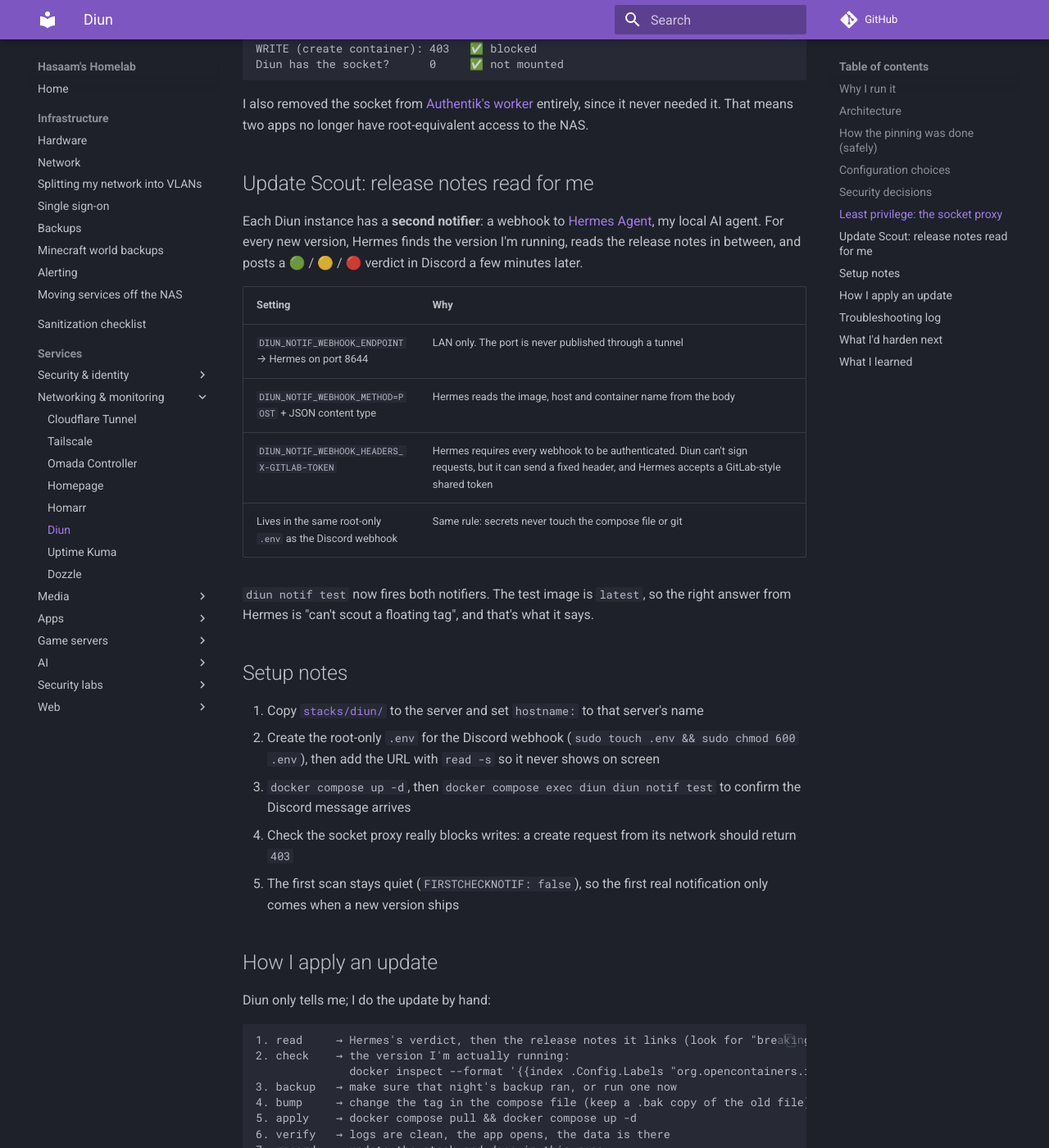
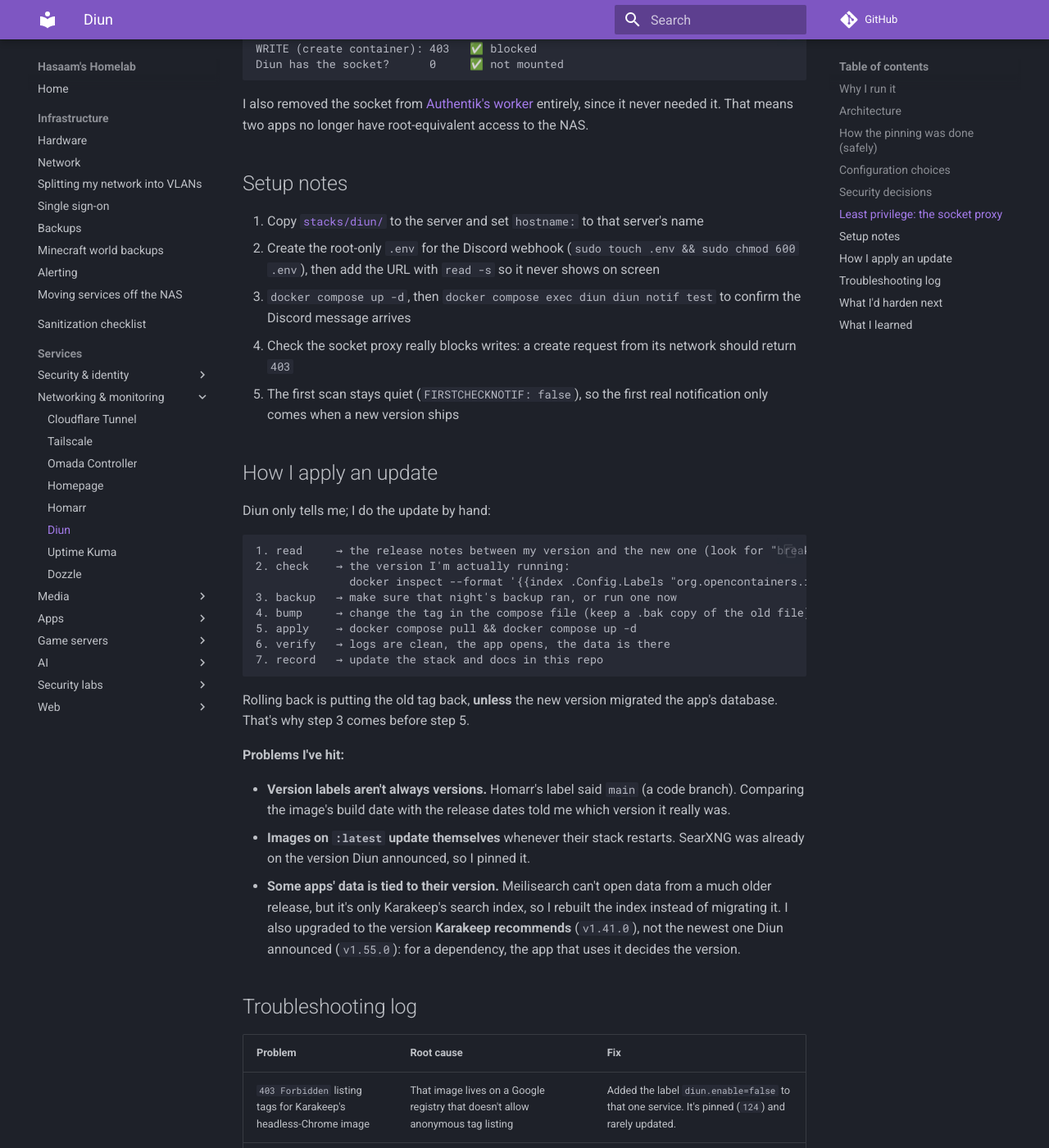
Before and after one commit to Shineori/homelab, an MkDocs documentation site: the page built from docs/services/diun.md, in a window 1280 px wide and 1400 px high, scrolled down 4118 px. Shown: the whole window at 82% size. Built offline with MkDocs 1.6.1 and Material for MkDocs 9.7.7, drawn with Linux system fonts in a browser that asks for light colours; comment, search, counter and statistics services are not loaded; some of the changed text lies outside the part shown.

Commit message:
Diun page: remove the retired Hermes release-notes webhook
Hermes Agent is gone, and both Diun instances now only notify Discord,
so the docs drop the Update Scout section, the Hermes mention in the
Exposed row, and the Hermes steps in the update routine and harden-next list.

````diff
--- a/docs/services/diun.md
+++ b/docs/services/diun.md
@@ -7,7 +7,7 @@
 | **Host** | ShiNAS + ShineoriServer (one instance on each) |
 | **Category** | Networking & monitoring |
 | **Status** | 🟢 running |
-| **Exposed?** | No. Outbound only (container registries, a Discord webhook, and my [Hermes Agent](hermes-agent.md) on the LAN) |
+| **Exposed?** | No. Outbound only (container registries and a Discord webhook) |
 | **Version** | 4.33.1 (pinned) |
 
 Compose file: [`stacks/diun/`](https://github.com/shineori/homelab/tree/main/stacks/diun)
@@ -79,7 +79,7 @@
 | Decision | Why |
 |---|---|
 | No Docker socket inside Diun, only a read-only socket proxy | Socket access is root on the host. Diun only needs to list containers and images (details below). |
-| Webhook URLs and tokens live in a root-only `.env` | Secrets never appear in the compose file, my shell history or this repo |
+| The Discord webhook URL lives in a root-only `.env` | Secrets never appear in the compose file, my shell history or this repo |
 | Separate Discord channel and webhook for updates | Update noise stays out of security alerts, and each webhook can be revoked on its own |
 | Diun never updates anything | A notification can't break an app. I upgrade by hand after reading the release notes. |
 | Stable tags only (no rc, beta, nightly) | I only want to hear about versions I'd actually install |
@@ -114,19 +114,6 @@
 
 I also removed the socket from [Authentik's worker](authentik.md) entirely, since it never needed it. That means two apps no longer have root-equivalent access to the NAS.
 
-## Update Scout: release notes read for me
-
-Each Diun instance has a **second notifier**: a webhook to [Hermes Agent](hermes-agent.md), my local AI agent. For every new version, Hermes finds the version I'm running, reads the release notes in between, and posts a 🟢 / 🟡 / 🔴 verdict in Discord a few minutes later.
-
-| Setting | Why |
-|---|---|
-| `DIUN_NOTIF_WEBHOOK_ENDPOINT` → Hermes on port 8644 | LAN only. The port is never published through a tunnel |
-| `DIUN_NOTIF_WEBHOOK_METHOD=POST` + JSON content type | Hermes reads the image, host and container name from the body |
-| `DIUN_NOTIF_WEBHOOK_HEADERS_X-GITLAB-TOKEN` | Hermes requires every webhook to be authenticated. Diun can't sign requests, but it can send a fixed header, and Hermes accepts a GitLab-style shared token |
-| Lives in the same root-only `.env` as the Discord webhook | Same rule: secrets never touch the compose file or git |
-
-`diun notif test` now fires both notifiers. The test image is `latest`, so the right answer from Hermes is "can't scout a floating tag", and that's what it says.
-
 ## Setup notes
 
 1. Copy [`stacks/diun/`](https://github.com/shineori/homelab/tree/main/stacks/diun) to the server and set `hostname:` to that server's name
@@ -140,7 +127,7 @@
 Diun only tells me; I do the update by hand:
 
 ```
-1. read     → Hermes's verdict, then the release notes it links (look for "breaking changes", and be extra careful with major versions)
+1. read     → the release notes between my version and the new one (look for "breaking changes", and be extra careful with major versions)
 2. check    → the version I'm actually running:
               docker inspect --format '{{index .Config.Labels "org.opencontainers.image.version"}}' <container>
 3. backup   → make sure that night's backup ran, or run one now
@@ -169,8 +156,7 @@
 
 - [x] **Put a docker-socket-proxy in front of the Docker socket** ✅ *Done (see below).*
 - [x] **Added Diun to ShineoriServer** ✅ *Done:* the same compose file, downloaded straight from this repo, with `hostname: shineoriserver` so each Discord alert says which machine it's about. Same socket proxy, same #updates channel, and a test notification confirmed it works.
-- [x] **Automatic release-note review** ✅ *Done:* a second notifier sends each new version to [Hermes Agent](hermes-agent.md), which posts a safe / read first / migration needed verdict
-- [ ] A monthly "update day": work through the Discord notifications and Hermes's verdicts, and bump the pins
+- [ ] A monthly "update day": work through the Discord notifications, read the release notes, and bump the pins
 
 ## What I learned
 
````
